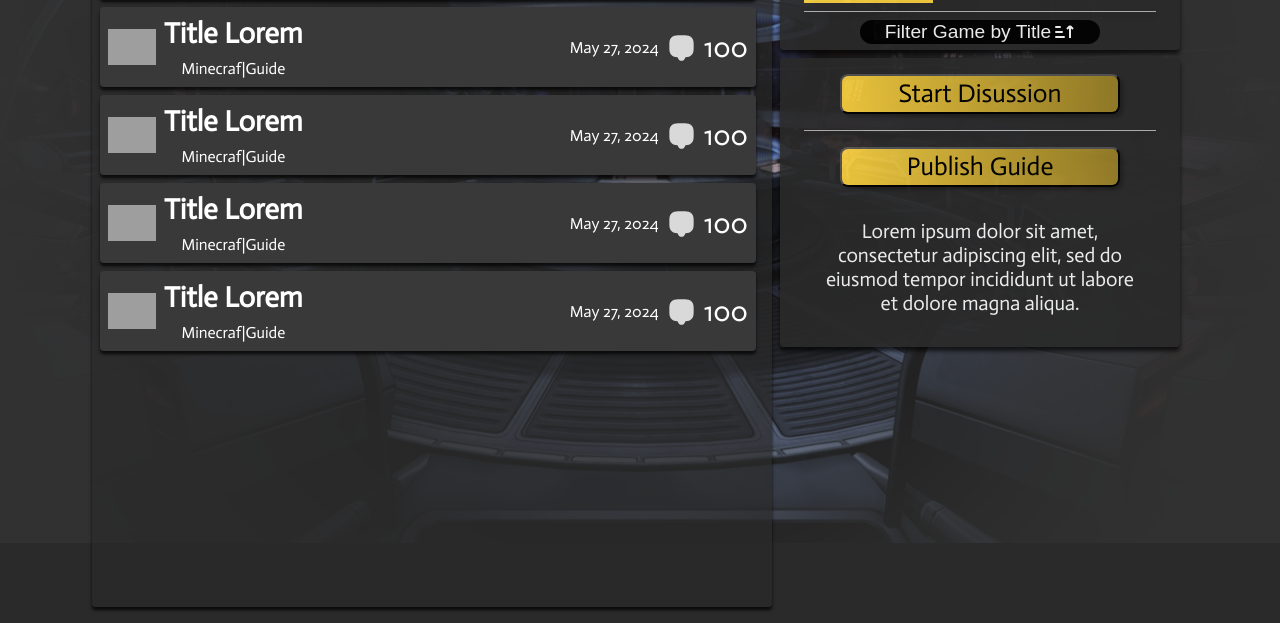
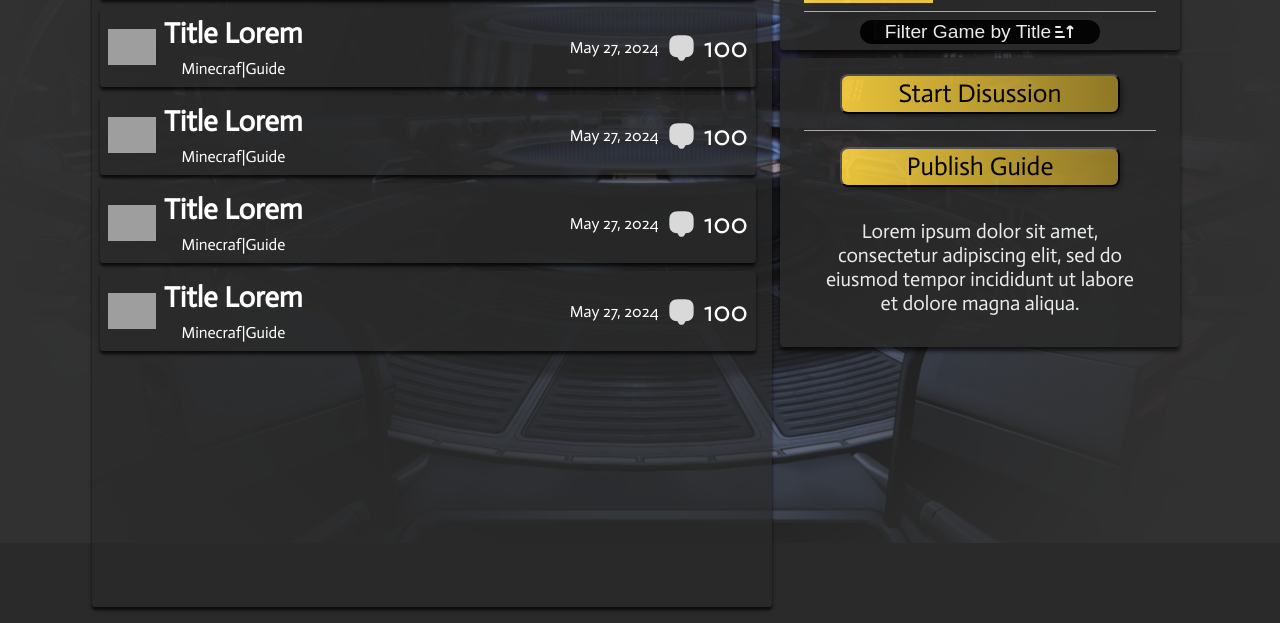
Before and after one commit to BSONGERISTS/Handora, a PHP site: page /SearchResults.html in a window 1280 px wide. Shown: the part 177-800 px from the top of the page. Run offline with PHP 8.4, Linux system fonts and the light colour scheme; grey boxes are pictures that could not be loaded.

Commit message:
Update SearchResults.css

```diff
--- a/CSS/SearchResults.css
+++ b/CSS/SearchResults.css
@@ -399,7 +399,7 @@ body {
     justify-content: space-between;
     margin: 1vh;
     border-radius: 0.5vh;
-    background-color: #393939;
+    background: rgba(42, 42, 42, 0.70);
     box-shadow: 0px 0.4vh 0.4vh 0px rgba(0, 0, 0, 0.75);
     text-decoration: none;
 }
```
